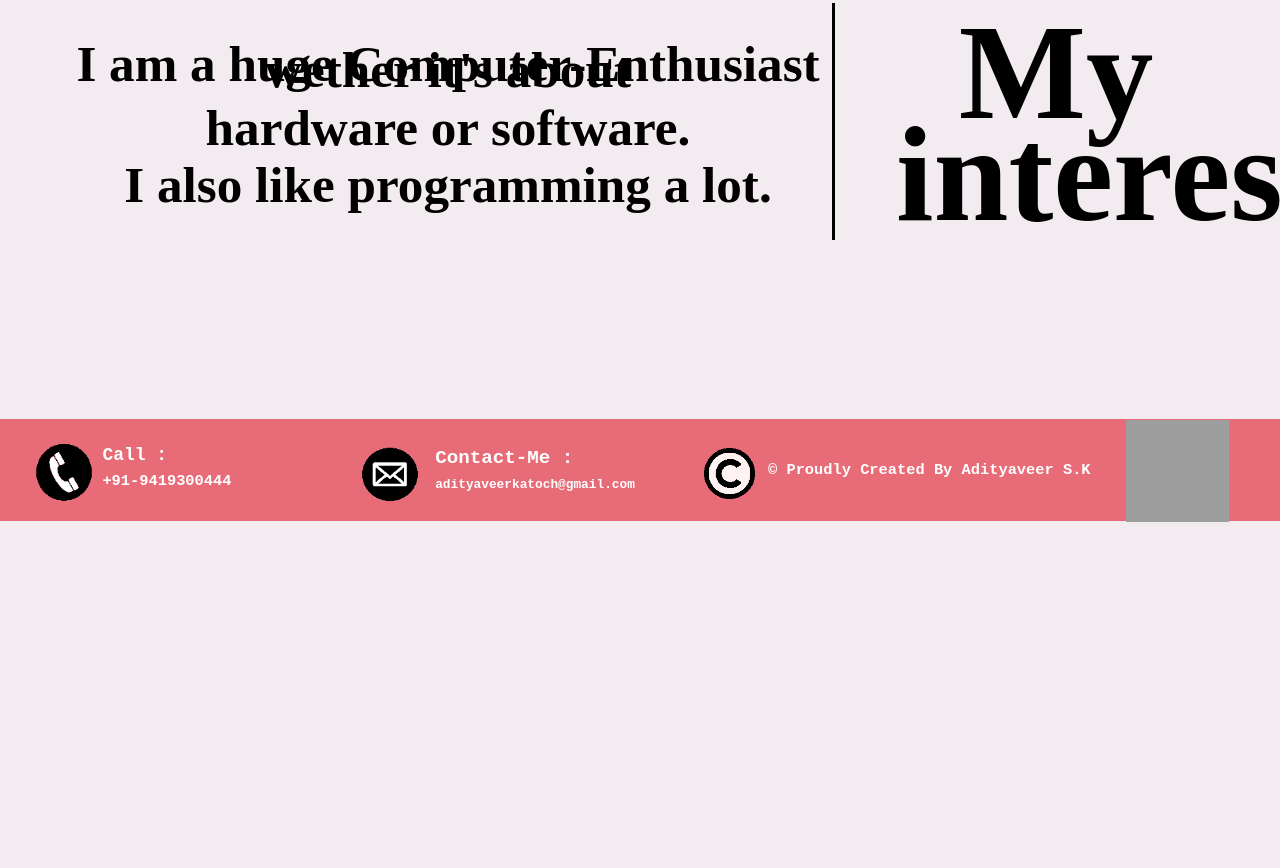
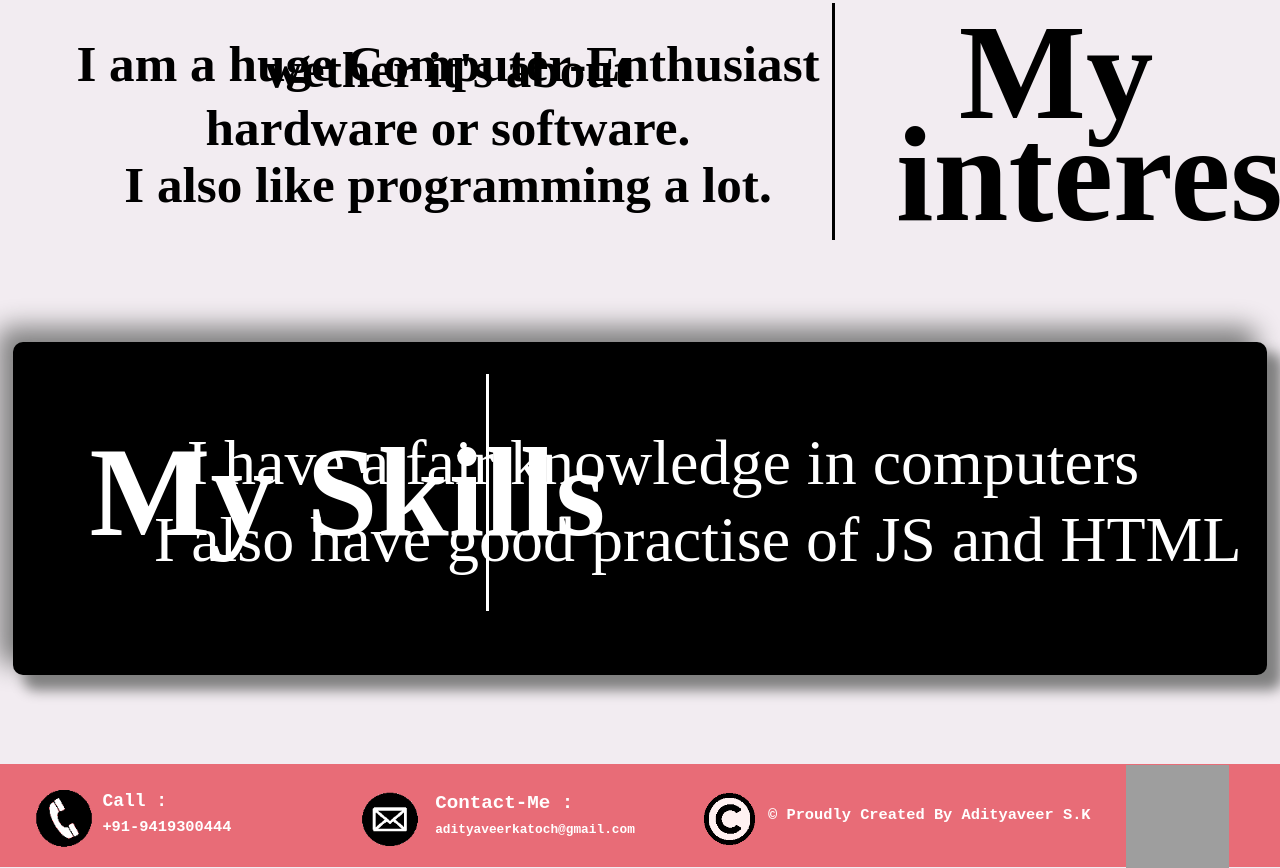
Before and after one commit to Underscorer-tech/Portfolio, a plain HTML site: page index.html in a window 1280 px wide. Shown: the part 1096-1964 px from the top of the page. Before the commit the page ends 1618 px from the top, so only its background shows below. Drawn offline with Linux system fonts and the light colour scheme; grey boxes are pictures that could not be loaded.

Commit message:
Add files via upload

```diff
--- a/index.html
+++ b/index.html
@@ -46,7 +46,7 @@
       <div class="bdot2"></div>
       <p class="MS">My Skills</p>
     </a>
-    <a href="#l2">
+    <a href="#myinterests">
       <div class="bdot3"></div>
       <p class="MI">My Interests</p>
     </a>
@@ -55,6 +55,8 @@
 <div class="scroll">
   <div class="arrow"></div>
 </div>
+
+<div class="aboutmediv">
 
 <div class="aboutmepara" id="aboutm">
 
@@ -70,15 +72,16 @@
 <p class="p2">I am coding since nearly 2 years.</p>
 </div>
 
+</div>
 <!-- <div class="interestpara"> </div> -->
 
-<div class="interests" div="myinterests">
+<div class="interests" id="myinterests">
 
   <h3 style="text-align: center ; line-height:8vw;">My interests</h3>
 
 </div>
 
-<div class="line2" id="l2"></div>
+<div class="line2"></div>
 
 <div class="interestp" style="text-align: center;">
 <p> I am a huge Computer-Enthusiast wether it's about </p>
@@ -86,12 +89,26 @@
 <p> I also like programming a lot. </p>
 </div>
 
+<div class="skillcon">
 
+  <div class="myskill">
+    <h3> My Skills</h3>
+  </div>
+
+<div class="line3"></div>
+
+<div class="para3">
+<p style="margin-right:8vw;"> I have a fair knowledge in computers</p>
+<p> I also have good practise of JS and HTML</p>
+</div>
+
+</div>
 
 <!--////////////////////////////// -->
 
 
 
+<div class="contactcon">
 
     <div class="contact" id="contact">
       <div class="mailCon">
@@ -118,8 +135,8 @@
         <img src="https://i.im.ge/2021/10/24/oDX8MF.png">
       </div>
 
-
     </div>
+  </div>
 
 </body>
 
--- a/style.css
+++ b/style.css
@@ -23,6 +23,59 @@ body {
     font-family    : forte;
     text-align     : center;
     text-decoration: underline;
+}
+
+.skillcon{
+
+margin-top: -5vw;
+background-color: black;
+margin-left:1vw;
+border-radius: 10px;
+margin-right: 1vw;
+box-shadow      : 1vw 1vw 1vw 0.2vw grey, -1vw -1vw 2vw 0.2vw grey;
+
+}
+div.contactcon{
+
+margin-bottom:-1cm
+
+}
+
+.myskill h3{
+
+color: white;
+font-family: "Freestyle Script";
+font-size: 10vw ;
+margin-top:6vw;
+padding: 6vw;
+
+}
+
+.para3{
+
+color: white;
+font-family: "Freestyle Script";
+font-size:5vw;
+line-height: 1vw;
+margin-top: -10vw;
+position: relative;
+bottom: 10vw;
+text-align: right;
+margin-right: 2vw;
+
+}
+
+.line3{
+
+    background-color: transparent;
+    width           : 5vw;
+    height          : 18.5vw;
+    border-right    : solid black;
+    position        : relative;
+    margin-top:-28vw;
+    bottom: 3vw;
+    margin-left:32vw;
+    border-right: solid white;
 }
 
 @keyframes arrow1 {
```
